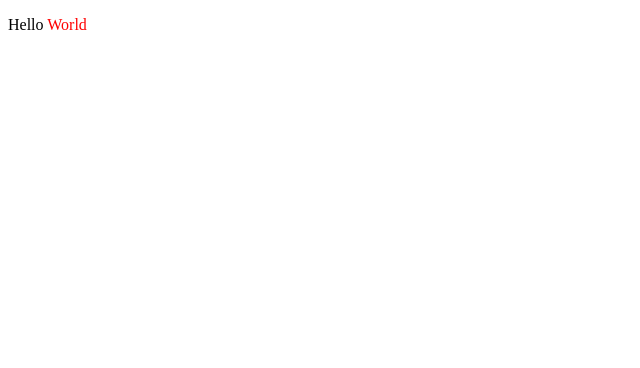
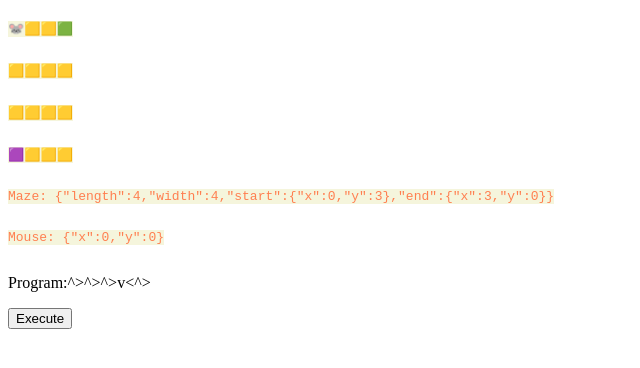
Before and after one commit to matthewnoel/micromouse-simulator, a Svelte app: page / in a window 1280 px wide. Shown: the top 368 px of the page, without its empty margins (0-640 px from the left). Built offline with nearby package versions, Linux system fonts and the light colour scheme; the HTML template or start-up script is replaced by a standard one.

Commit message:
hard-coded movements through a single maze

```diff
--- a/src/App.svelte
+++ b/src/App.svelte
@@ -1,7 +1,7 @@
-<p>Hello <span>World</span></p>
+<script>
+    import Maze from "./components/Maze.svelte";
+    import Editor from "./components/Editor.svelte";
+</script>
 
-<style>
-    span {
-        color: red;
-    }
-</style>
+<Maze />
+<Editor />
--- /dev/null
+++ b/src/components/Editor.svelte
@@ -0,0 +1,6 @@
+<script>
+    import { program, runMaze } from '../editor';
+    import { start } from '../maze';
+</script>
+<p>Program:{$program}</p>
+<input type="button" value="Execute" on:click={() => runMaze($program, $start)}>
--- /dev/null
+++ b/src/components/Maze.svelte
@@ -0,0 +1,36 @@
+<script>
+import { length, width, start, end } from '../maze';
+import { x, y } from '../mouse';
+
+$: mazeDetails = JSON.stringify({length: $length, width: $width, start: $start, end: $end});
+$: mouseDetails = JSON.stringify({x: $x, y: $y});
+</script>
+
+{#each [...Array($length).keys()] as l}
+    <p>
+        {#each [...Array($width).keys()] as w}
+            {#if $x === w && $y === l}
+                <span>🐭</span>
+            {:else if $start.x === w && $start.y === l}
+                <span>🟪</span>
+            {:else if $end.x === w && $end.y === l}
+                <span>🟩</span>
+            {:else}
+                <span>🟨</span>
+            {/if}
+        {/each}
+    </p>
+    <br>
+{/each}
+<p>Maze: {mazeDetails}</p>
+<br>
+<p>Mouse: {mouseDetails}</p>
+
+<style>
+    p {
+        display: inline-block;
+        font-family: monospace;
+        background-color: beige;
+        color: coral;
+    }
+</style>
--- /dev/null
+++ b/src/editor.js
@@ -0,0 +1,26 @@
+import { writable } from 'svelte/store';
+import { moveUp, moveRight, moveDown, moveLeft, setPosition } from './mouse';
+
+export const program = writable('^>^>^>v<^>');
+export const runMaze = (program, start) => {
+    setPosition(start.x, start.y);
+    for (const char of program) {
+        console.log(char);
+        switch (char) {
+            case '^':
+                moveUp();
+                break;
+            case '>':
+                moveRight();
+                break;
+            case 'v':
+                moveDown();
+                break;
+            case '<':
+                moveLeft();
+                break;
+            default:
+                break;
+        }
+    }
+};
--- /dev/null
+++ b/src/maze.js
@@ -0,0 +1,6 @@
+import { writable } from 'svelte/store';
+
+export const length = writable(4);
+export const width = writable(4);
+export const start = writable({ x: 0, y: 3 });
+export const end = writable({ x: 3, y: 0 });
--- /dev/null
+++ b/src/mouse.js
@@ -0,0 +1,21 @@
+import { writable } from 'svelte/store';
+
+export const x = writable(0);
+export const y = writable(0);
+
+export const setPosition = (newX, newY) => {
+    x.set(newX);
+    y.set(newY);
+}
+export const moveUp = () => {
+    y.update(n => n - 1);
+}
+export const moveRight = () => {
+    x.update(n => n + 1);
+}
+export const moveDown = () => {
+    y.update(n => n + 1);
+}
+export const moveLeft = () => {
+    x.update(n => n - 1);
+}
```
Also changed, not shown: 11 other files (tests, documents, lock files or other folders).
